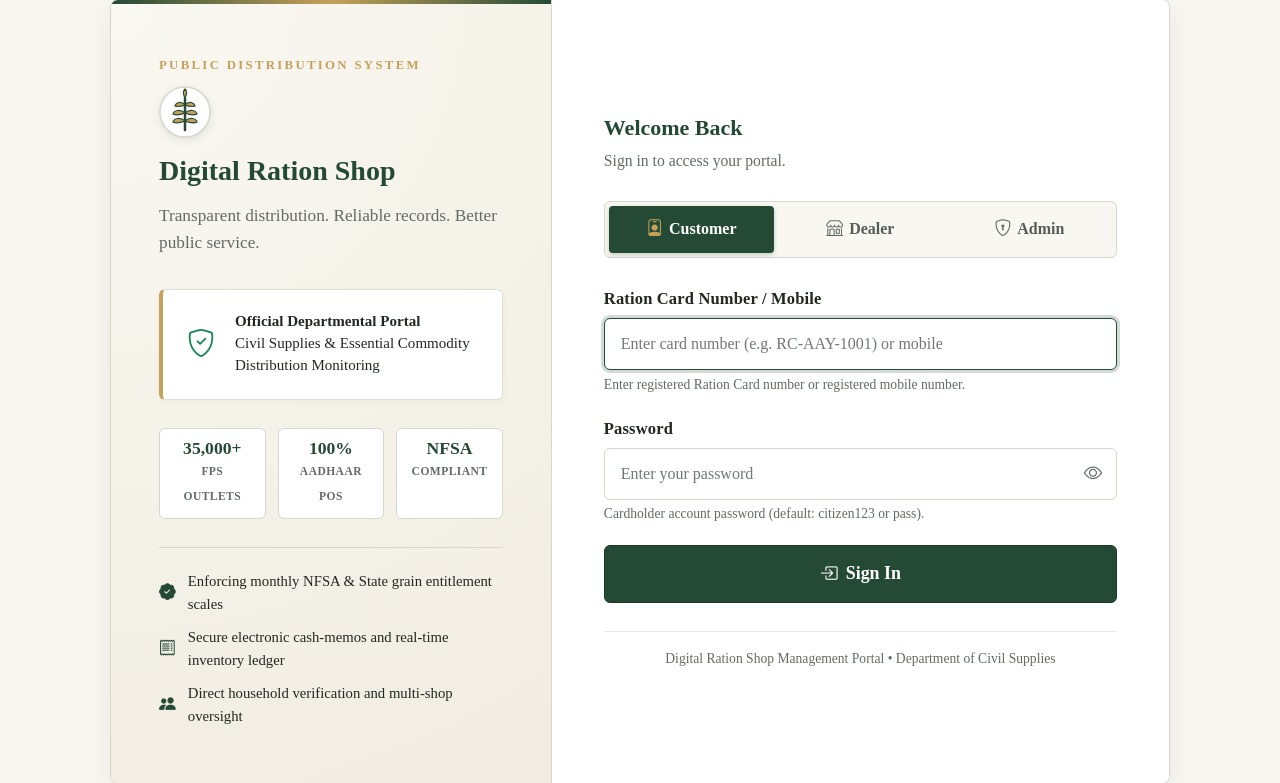
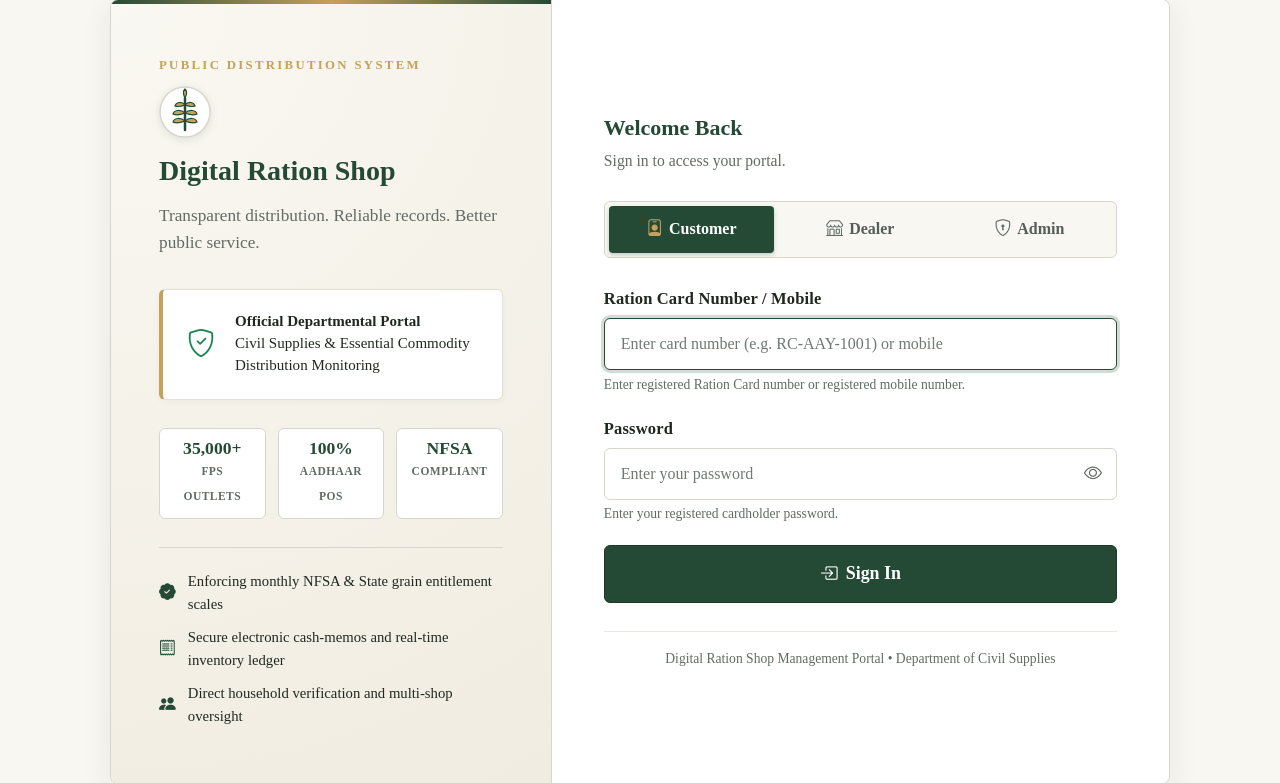
Before and after one commit to MahathiSelvaraj/RationSmart-PDS-Portal, a Flask app: page /login in a window 1280 px wide. Shown: the part 294-1077 px from the top of the page. Run offline with Flask 3, Linux system fonts and the light colour scheme; some libraries are stand-ins or nearby versions.

Commit message:
Remove demo password hint from customer login helper text for professional presentation

```diff
--- a/templates/auth/login.html
+++ b/templates/auth/login.html
@@ -603,7 +603,7 @@ document.addEventListener('DOMContentLoaded', function() {
             placeholder: 'Enter card number (e.g. RC-AAY-1001) or mobile',
             help: 'Enter registered Ration Card number or registered mobile number.',
             pwdLabel: 'Password',
-            pwdHelp: 'Cardholder account password (default: citizen123 or pass).'
+            pwdHelp: 'Enter your registered cardholder password.'
         },
         dealer: {
             label: 'Dealer Username',
```
